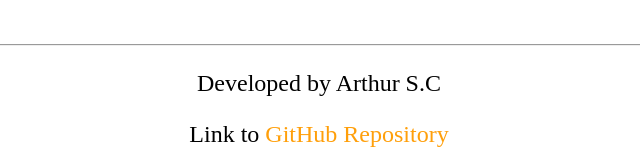
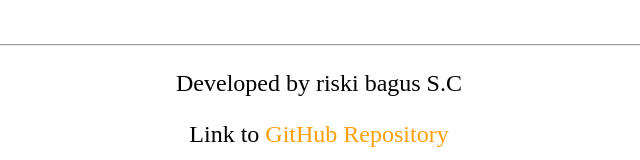
Before and after one commit to rizkybagus381/project-calculator, a plain HTML site: page index.html in a window 1280 px wide. Shown: the part 988-1148 px from the top of the page, without its empty margins (321-961 px from the left). Drawn offline with nearby package versions, Linux system fonts and the light colour scheme.

Commit message:
Update index.html

```diff
--- a/index.html
+++ b/index.html
@@ -56,7 +56,7 @@
 
     <footer>
         <hr>
-        <p>Developed by Arthur S.C</p>
+        <p>Developed by riski bagus S.C</p>
         <p>Link to <a href="https://github.com/ArthurSobreira/ios-calculator" target="_blank" class="github-link">GitHub Repository</a></p>
     </footer>
 
```
